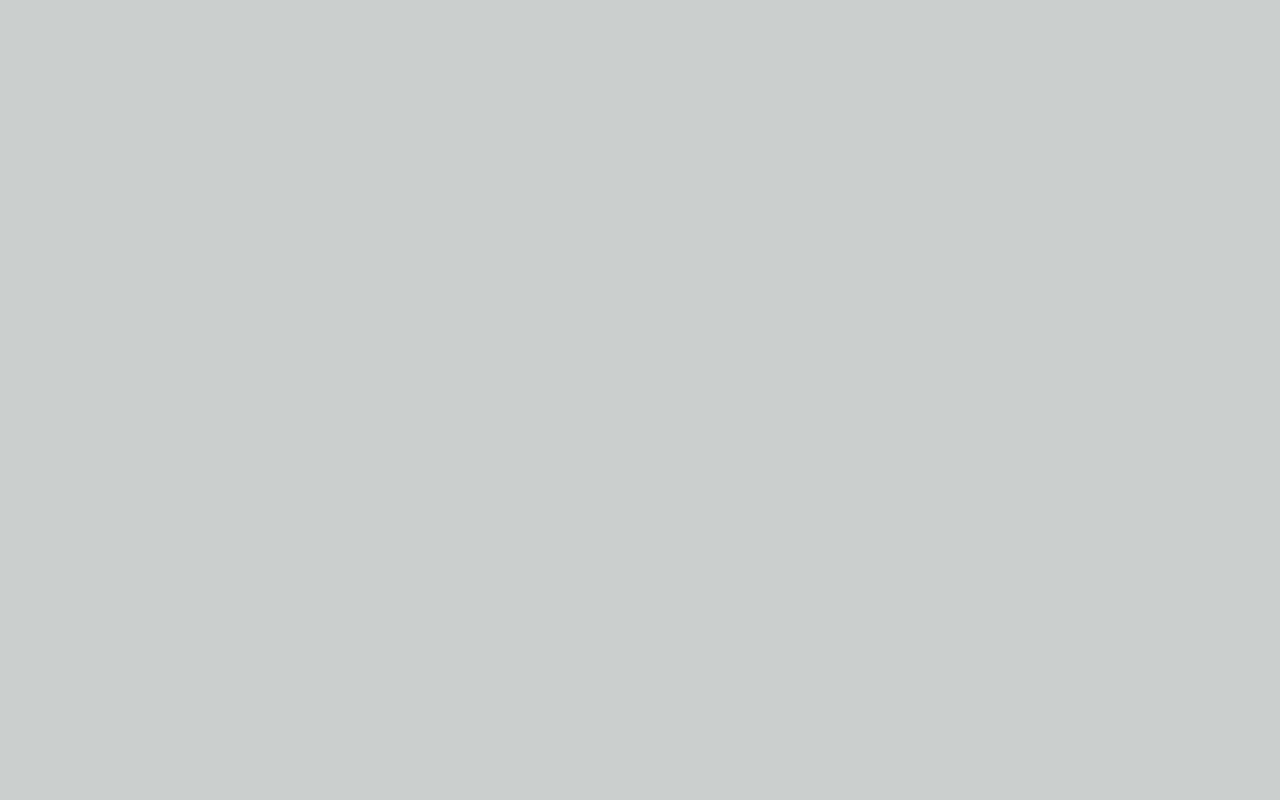
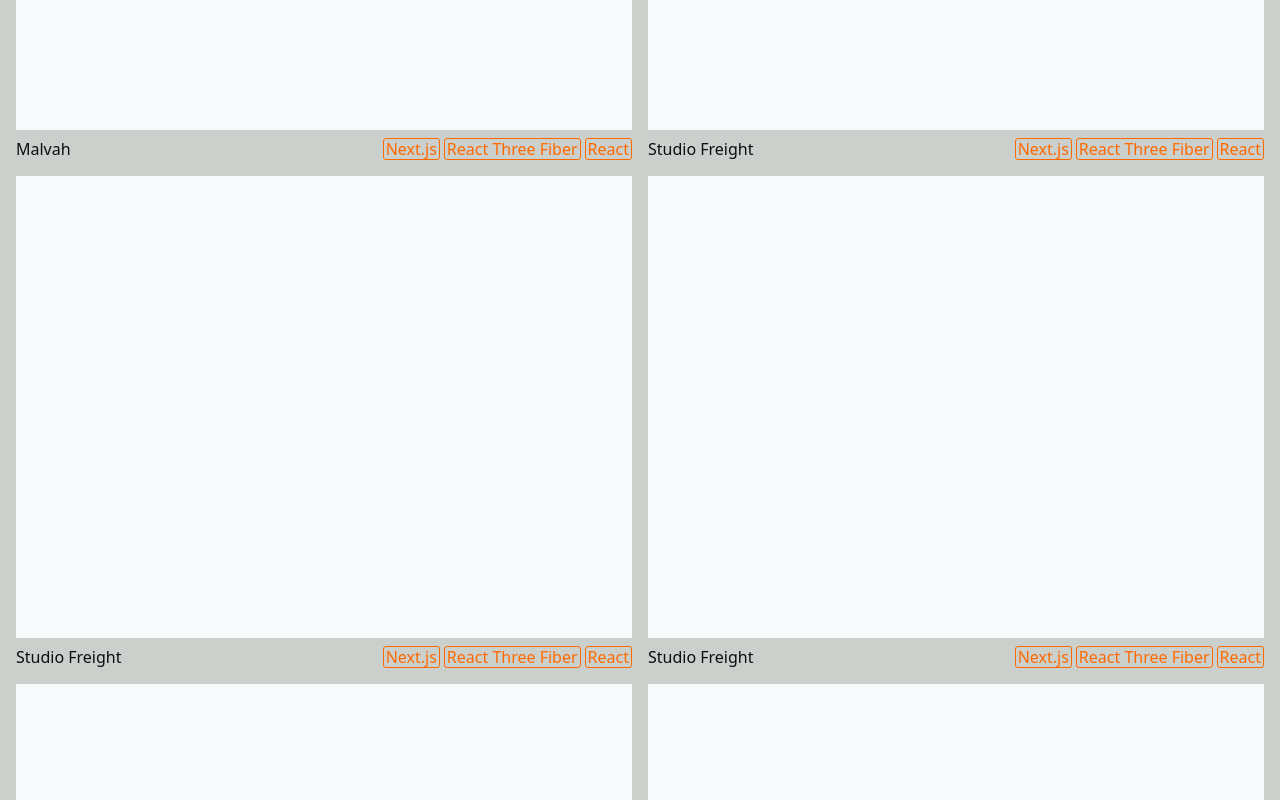
Before and after one commit to aaikon/portfolio, a React (Vite) app: page / in a window 1280 px wide. Shown: the part 1400-2200 px from the top of the page. Before the commit the page ends 836 px from the top, so only its background shows below. Built offline with nearby package versions, Linux system fonts and the light colour scheme.

Commit message:
Refactor layout and spacing in components for consistency; update links in Header

```diff
--- a/src/App.jsx
+++ b/src/App.jsx
@@ -3,9 +3,9 @@ import Projects from "./components/Projects";
 
 const App = () => {
   return (
-    <div className="w-full p-[16px]">
+    <div className="w-full p-4">
       <Header />
-      <div className="h-[300px]" />
+      <div className="h-[800px]" />
       <Projects />
     </div>
   );
--- a/src/components/Header.jsx
+++ b/src/components/Header.jsx
@@ -1,21 +1,28 @@
 const Header = () => {
   return (
-    <div className="flex h-auto w-full flex-row gap-[16px]">
-      <div className="flex w-full flex-row gap-[16px]">
+    <div className="flex h-auto w-full flex-row gap-4">
+      <div className="flex w-full flex-row gap-4">
         <div className="h-[220px] w-[200px] bg-[#888888]" />
         <p>arttu ikonen</p>
       </div>
-      <div className="flex w-full flex-col items-center justify-end gap-[16px]">
+      <div className="flex w-full flex-col items-center justify-end gap-4">
         <p>O O</p>
         <div className="flex h-full flex-col justify-end">
           <h1>Software Developer</h1>
           <h1>& Digital Artist</h1>
         </div>
       </div>
-      <div className="flex w-full flex-col items-end gap-[16px]">
+      <div className="flex w-full flex-col items-end gap-4">
         <p>arttu.ikonen@outlook.com</p>
-        <p>Linked In</p>
-        <p>GitHub</p>
+        <a
+          href="https://www.linkedin.com/in/arttu-ikonen-657911367/"
+          target="_blank"
+        >
+          Linked In
+        </a>
+        <a href="https://github.com/aaikon" target="_blank">
+          GitHub
+        </a>
       </div>
     </div>
   );
--- a/src/components/Project.jsx
+++ b/src/components/Project.jsx
@@ -2,9 +2,9 @@ import Tag from "./Tag";
 
 const Project = ({ title, image, tags }) => {
   return (
-    <div className="h-min max-w-[calc(25%-16px)] flex-shrink flex-grow flex-col">
-      <div className="aspect-4/3 flex-shrink flex-grow bg-gray-50" />
-      <div className="flex h-full w-full flex-row items-center justify-center gap-[4px] pt-[8px]">
+    <div className="w-full">
+      <div className="aspect-[4/3] w-full bg-gray-50" />
+      <div className="flex flex-row items-center justify-center gap-[4px] pt-2">
         <p className="w-full text-nowrap">{title}</p>
         {tags.map((t) => (
           <Tag key={t} text={t} />
--- a/src/components/Projects.jsx
+++ b/src/components/Projects.jsx
@@ -2,11 +2,19 @@ import Project from "./Project";
 
 const Projects = () => {
   return (
-    <div className="flex h-min w-full flex-wrap gap-[16px]">
+    <div className="flex h-min w-full flex-col gap-4">
       <p>projects</p>
-      <div className="flex w-full gap-[16px]">
+      <div className="grid w-full grid-cols-[repeat(auto-fit,_minmax(460px,_1fr))] gap-4">
         <Project
           title={"Malvah"}
+          tags={["Next.js", "React Three Fiber", "React"]}
+        />
+        <Project
+          title={"Studio Freight"}
+          tags={["Next.js", "React Three Fiber", "React"]}
+        />
+        <Project
+          title={"Studio Freight"}
           tags={["Next.js", "React Three Fiber", "React"]}
         />
         <Project
--- a/src/components/Tag.jsx
+++ b/src/components/Tag.jsx
@@ -1,6 +1,6 @@
 const Tag = ({ text }) => {
   return (
-    <p className="rounded-[3px] border-[0.5px] p-[2px] text-nowrap text-orange-500">
+    <p className="rounded-[3px] border-[0.5px] p-0.5 text-nowrap text-orange-500">
       {text}
     </p>
   );
```
